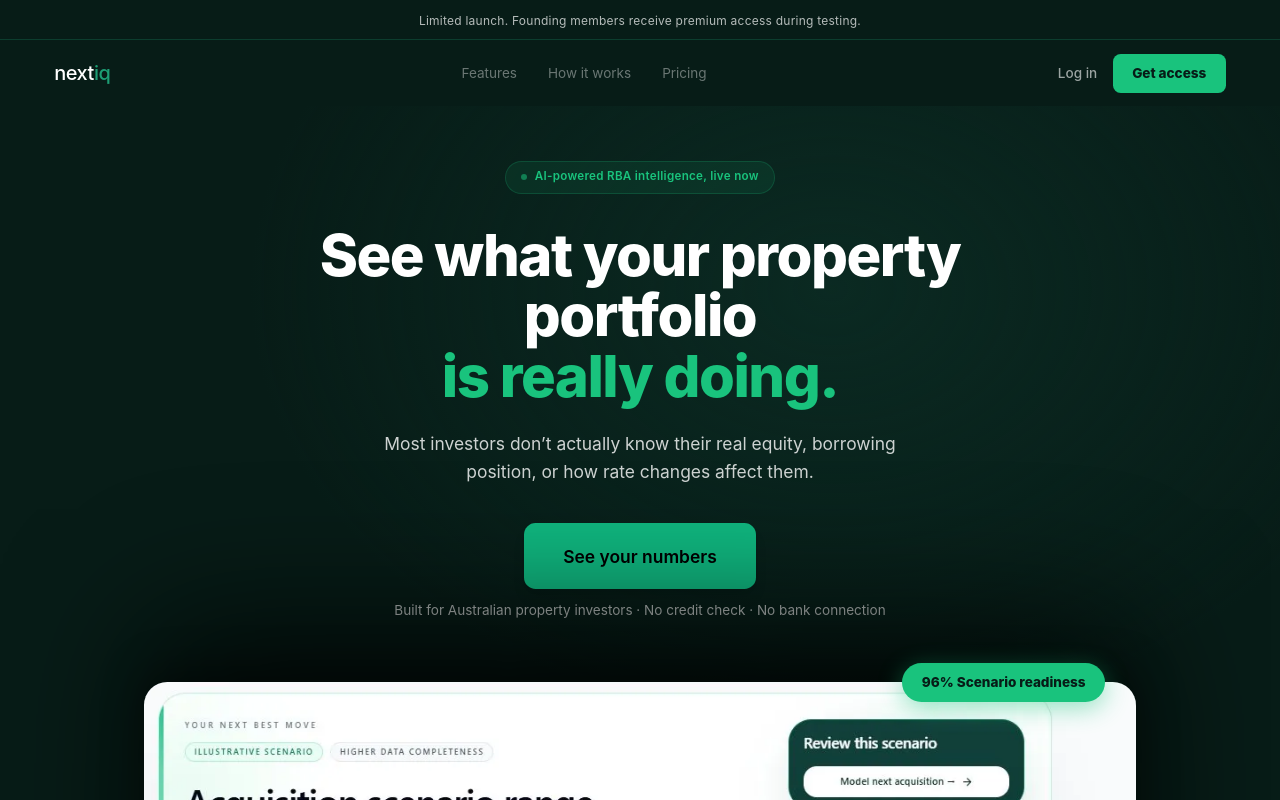
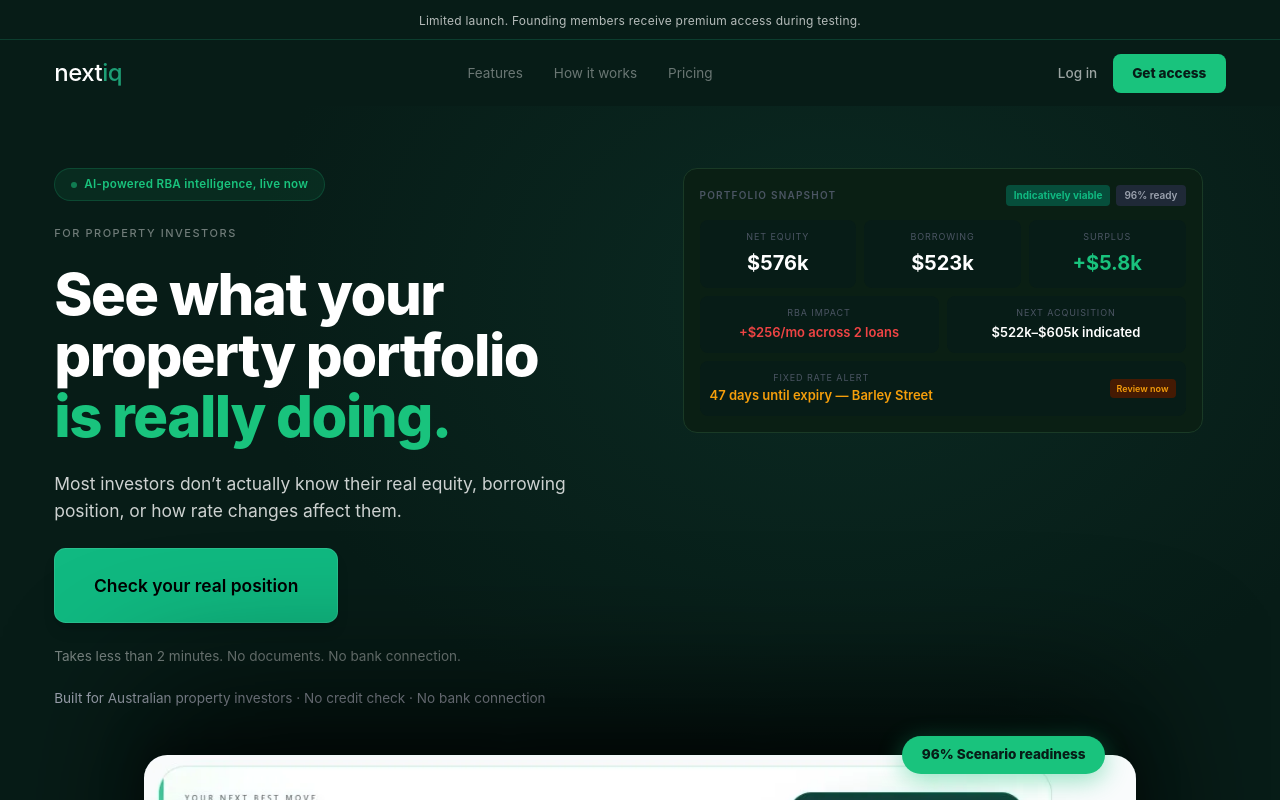
Before and after one commit to ozman-siddiqui/equifolio, a React (Vite) app: page / in a window 1280 px wide. Shown: the top 800 px of the page. Built offline with nearby package versions, Linux system fonts and the light colour scheme.

Commit message:
polish: CTA interaction + final hero conversion-ready state

```diff
--- a/src/pages/Landing.jsx
+++ b/src/pages/Landing.jsx
@@ -156,7 +156,7 @@ function Landing() {
         className="flex h-[66px] items-center justify-between px-6 md:px-10 lg:px-14"
         style={{ background: '#071C17' }}
       >
-        <a href="/" className="no-underline" style={{ fontSize: '20px', fontWeight: 500, letterSpacing: '-0.5px' }}>
+        <a href="/" className="no-underline" style={{ fontSize: '24px', fontWeight: 500, letterSpacing: '-0.5px' }}>
           <span style={{ color: 'white' }}>next</span>
           <span style={{ color: '#1D9E75' }}>iq</span>
         </a>
@@ -194,15 +194,18 @@ function Landing() {
       </nav>
 
       <section
-        className="px-6 pt-10 pb-20 text-center md:px-10 md:pt-14 md:pb-24 lg:px-14 lg:pt-18"
+        className="px-6 pt-10 pb-16 text-center md:px-10 md:pt-14 md:pb-20 lg:px-14 lg:pt-16"
         style={{
           background: '#071C17',
           backgroundImage:
             'radial-gradient(ellipse 70% 55% at 65% 15%, rgba(11,43,35,0.9) 0%, transparent 65%), radial-gradient(ellipse 40% 50% at 10% 90%, rgba(9,36,25,0.7) 0%, transparent 55%)',
         }}
       >
-        <div
-          className="mb-8 inline-flex items-center gap-2 rounded-full border px-4 py-2 text-xs font-semibold tracking-wide"
+        <div className="mx-auto grid max-w-7xl grid-cols-1 gap-12 lg:grid-cols-2 lg:items-start lg:gap-16">
+
+          <div className="flex flex-col items-center text-center gap-6 lg:items-start lg:text-left">
+            <div
+              className="inline-flex items-center gap-2 rounded-full border px-4 py-2 text-xs font-semibold tracking-wide"
               style={{
                 borderColor: 'rgba(25,195,125,0.2)',
                 background: 'rgba(25,195,125,0.09)',
@@ -216,8 +219,15 @@ function Landing() {
               AI-powered RBA intelligence, live now
             </div>
 
+            <p
+              className="text-center text-[11px] font-medium uppercase tracking-[0.14em] lg:text-left"
+              style={{ color: 'rgba(255,255,255,0.42)' }}
+            >
+              FOR PROPERTY INVESTORS
+            </p>
+
             <h1
-          className="font-extrabold text-white text-center mx-auto mb-6"
+              className="font-extrabold text-white text-center mx-auto lg:mx-0 lg:text-left"
               style={{
                 fontSize: 'clamp(36px, 5vw, 58px)',
                 lineHeight: '1.05',
@@ -231,26 +241,142 @@ function Landing() {
               </em>
             </h1>
 
-        <p className="mx-auto mb-8 max-w-xl text-base leading-relaxed text-white/80 md:mb-10 md:text-lg">
+            <p className="mx-auto max-w-xl text-base leading-relaxed text-white/80 md:text-lg lg:mx-0">
               Most investors don’t actually know their real equity, borrowing position, or how rate changes affect them.
             </p>
 
-        <div className="mt-4 flex flex-col items-center justify-center text-center">
             <a
               href="/auth"
               onClick={() => {
                 trackEvent('GetAccessClicked')
               }}
-            className="inline-flex items-center justify-center rounded-xl bg-emerald-500 px-8 py-4 text-base font-semibold text-black shadow-lg transition hover:bg-emerald-400 md:px-10 md:py-5 md:text-lg no-underline"
-          >
-            {'See your numbers'}
+              className="inline-flex items-center justify-center rounded-xl border border-white/10 bg-emerald-500 px-8 py-5 text-base font-semibold text-black shadow-lg transition-all duration-200 ease-out hover:bg-emerald-400 hover:scale-[1.02] hover:shadow-xl md:px-10 md:py-6 md:text-lg no-underline"
+            >
+              {'Check your real position'}
             </a>
-          <p className="text-white/70 text-sm mt-3">
+
+            <p className="text-center text-sm lg:text-left" style={{ color: 'rgba(255,255,255,0.45)' }}>
+              Takes less than 2 minutes. No documents. No bank connection.
+            </p>
+
+            <p className="text-sm text-center lg:text-left" style={{ color: '#9CA3AF' }}>
               Built for Australian property investors · No credit check · No bank connection
             </p>
           </div>
 
-        <div className="relative mt-10 mx-auto max-w-5xl md:mt-14 lg:mt-16">
+          <div className="flex items-start justify-center lg:items-start lg:justify-end lg:pr-6">
+            <div style={{
+              background: '#0A1F14',
+              border: '1px solid #1A3A26',
+              borderRadius: '14px',
+              padding: '16px',
+              width: '100%',
+              maxWidth: '520px'
+            }}>
+
+              <div style={{
+                display: 'flex',
+                justifyContent: 'space-between',
+                alignItems: 'center',
+                marginBottom: '14px'
+              }}>
+                <span style={{
+                  fontSize: '10px',
+                  color: '#4B5563',
+                  textTransform: 'uppercase',
+                  letterSpacing: '0.12em',
+                  fontWeight: 600
+                }}>
+                  Portfolio snapshot
+                </span>
+
+                <div style={{ display: 'flex', gap: '6px' }}>
+                  <span style={{
+                    background: '#064E3B',
+                    color: '#10B981',
+                    fontSize: '10px',
+                    fontWeight: 700,
+                    padding: '3px 8px',
+                    borderRadius: '4px'
+                  }}>
+                    Indicatively viable
+                  </span>
+
+                  <span style={{
+                    background: '#1F2937',
+                    color: '#9CA3AF',
+                    fontSize: '10px',
+                    fontWeight: 600,
+                    padding: '3px 8px',
+                    borderRadius: '4px'
+                  }}>
+                    96% ready
+                  </span>
+                </div>
+              </div>
+
+              <div className="grid grid-cols-1 sm:grid-cols-3 gap-[8px] mb-[8px]">
+                <div style={{ background: '#071C17', borderRadius: '8px', padding: '10px' }}>
+                  <p style={{ fontSize: '9px', color: '#4B5563', margin: '0 0 4px', textTransform: 'uppercase', letterSpacing: '0.1em' }}>Net equity</p>
+                  <p style={{ fontSize: '20px', fontWeight: 700, color: 'white', margin: 0 }}>$576k</p>
+                </div>
+
+                <div style={{ background: '#071C17', borderRadius: '8px', padding: '10px' }}>
+                  <p style={{ fontSize: '9px', color: '#4B5563', margin: '0 0 4px', textTransform: 'uppercase', letterSpacing: '0.1em' }}>Borrowing</p>
+                  <p style={{ fontSize: '20px', fontWeight: 700, color: 'white', margin: 0 }}>$523k</p>
+                </div>
+
+                <div style={{ background: '#071C17', borderRadius: '8px', padding: '10px' }}>
+                  <p style={{ fontSize: '9px', color: '#4B5563', margin: '0 0 4px', textTransform: 'uppercase', letterSpacing: '0.1em' }}>Surplus</p>
+                  <p style={{ fontSize: '20px', fontWeight: 700, color: '#19C37D', margin: 0 }}>+$5.8k</p>
+                </div>
+              </div>
+
+              <div className="grid grid-cols-1 sm:grid-cols-2 gap-[8px] mb-[8px]">
+                <div style={{ background: '#071C17', borderRadius: '8px', padding: '10px' }}>
+                  <p style={{ fontSize: '9px', color: '#4B5563', margin: '0 0 4px', textTransform: 'uppercase', letterSpacing: '0.1em' }}>RBA impact</p>
+                  <p style={{ fontSize: '13px', fontWeight: 600, color: '#EF4444', margin: 0 }}>+$256/mo across 2 loans</p>
+                </div>
+
+                <div style={{ background: '#071C17', borderRadius: '8px', padding: '10px' }}>
+                  <p style={{ fontSize: '9px', color: '#4B5563', margin: '0 0 4px', textTransform: 'uppercase', letterSpacing: '0.1em' }}>Next acquisition</p>
+                  <p style={{ fontSize: '13px', fontWeight: 600, color: 'white', margin: 0 }}>$522k–$605k indicated</p>
+                </div>
+              </div>
+
+              <div style={{
+                background: '#071C17',
+                borderRadius: '8px',
+                padding: '10px',
+                display: 'flex',
+                justifyContent: 'space-between',
+                alignItems: 'center'
+              }}>
+                <div>
+                  <p style={{ fontSize: '9px', color: '#4B5563', margin: '0 0 2px', textTransform: 'uppercase', letterSpacing: '0.1em' }}>Fixed rate alert</p>
+                  <p style={{ fontSize: '13px', fontWeight: 600, color: '#F59E0B', margin: 0 }}>
+                    47 days until expiry — Barley Street
+                  </p>
+                </div>
+
+                <span style={{
+                  background: '#451A03',
+                  color: '#F59E0B',
+                  fontSize: '9px',
+                  fontWeight: 600,
+                  padding: '3px 7px',
+                  borderRadius: '4px'
+                }}>
+                  Review now
+                </span>
+              </div>
+
+            </div>
+          </div>
+
+        </div>
+
+        <div className="relative mt-12 mx-auto max-w-5xl">
           <div
             className="absolute -top-5 right-4 rounded-full px-4 py-2 text-sm font-extrabold md:right-8 md:px-5 md:py-2.5"
             style={{
```
Lines whose indentation alone changed are shown as unchanged.
